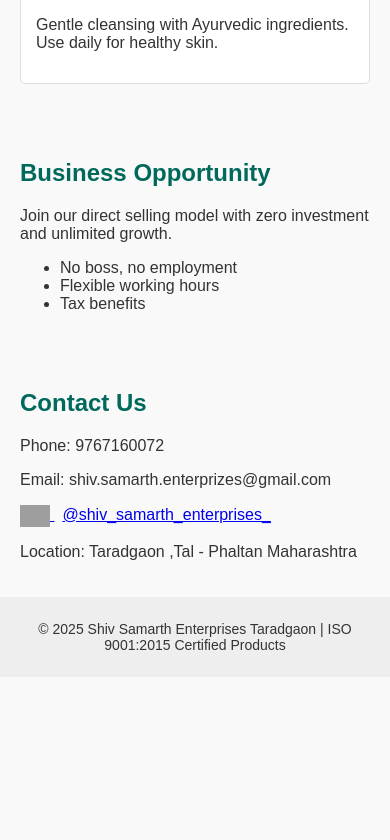
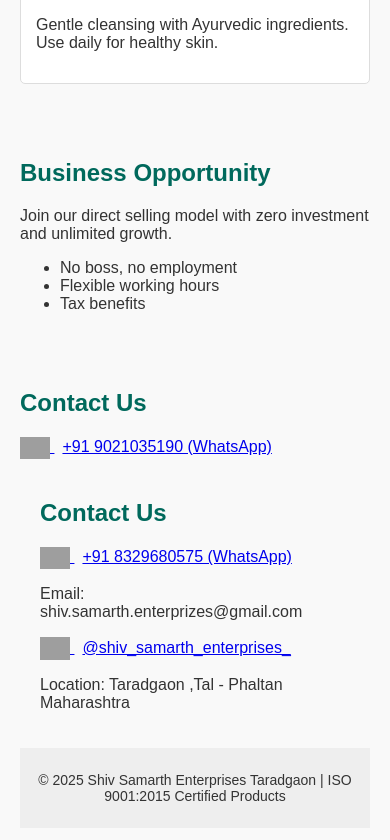
Before and after one commit to shivsamarth-enterprizes/shiv.samarth.enterprises, a plain HTML site: page index.html in a window 390 px wide. Shown: the part 1096-1936 px from the top of the page. Before the commit the page ends 1773 px from the top, so only its background shows below. Drawn offline with Linux system fonts and the light colour scheme; grey boxes are pictures that could not be loaded.

Commit message:
Update index.html
This index.html file is the main landing page for Shiv Samarth Enterprises, a franchise under Riyansh Multitrade Pvt. Ltd. It introduces the business, showcases a curated list of Ayurvedic products with dosage guidance, and provides essential contact information including phone, email, location, and social media links. The page is designed for clarity, professionalism, and accessibility, serving both customers seeking wellness solutions and individuals interested in direct selling opportunities. It will be continuously updated with product images, extended descriptions, and promotional content to support business growth and customer engagement.

```diff
--- a/index.html
+++ b/index.html
@@ -57,7 +57,20 @@
 
   <section id="contact">
     <h2>Contact Us</h2>
-    <p>Phone: 9767160072</p>
+    <div class="social">
+  <a href="https://wa.me/+91 9021035190 - Rekha Gaikwad" target="_blank">
+    <img src="https://cdn-icons-png.flaticon.com/512/733/733585.png" alt="WhatsApp" width="30" style="vertical-align: middle;">
+    <span style="margin-left: 8px;">+91 9021035190 (WhatsApp)</span>
+  </a>
+</div>
+<section id="contact">
+    <h2>Contact Us</h2>
+    <div class="social">
+  <a href="https://wa.me/+91 8329680575 - Girish Gaikwad" target="_blank">
+    <img src="https://cdn-icons-png.flaticon.com/512/733/733585.png" alt="WhatsApp" width="30" style="vertical-align: middle;">
+    <span style="margin-left: 8px;">+91 8329680575 (WhatsApp)</span>
+  </a>
+</div>
     <p>Email: shiv.samarth.enterprizes@gmail.com</p>
     <div class="social">
   <a href="https://www.instagram.com/shiv_samarth_enterprises_" target="_blank">
```
